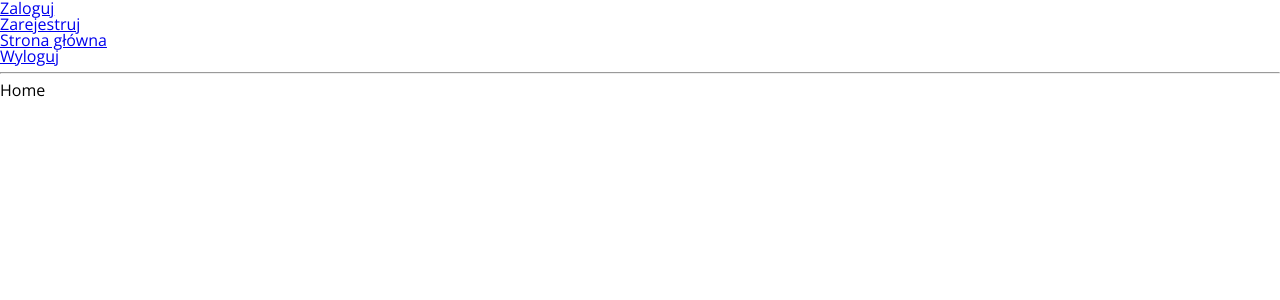
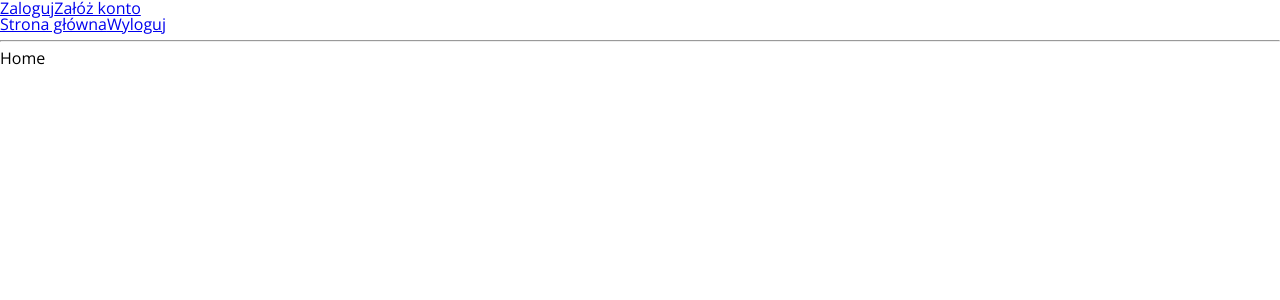
Before and after one commit to panfryingpan/Oddaj-Rzeczy, a React (Create React App) app: page / in a window 1280 px wide. Shown: the top 300 px of the page. Built offline with nearby package versions, Linux system fonts and the light colour scheme.

Commit message:
added new route / changing nav

```diff
--- /dev/null
+++ b/src/Pages/Form/form.js
@@ -0,0 +1,3 @@
+export const Form = () => {
+  return <h1>form</h1>;
+};
--- a/src/components/Navigation/Navigation.js
+++ b/src/components/Navigation/Navigation.js
@@ -1,16 +1,20 @@
 import { Link } from "react-router-dom";
-
+import "./navigation.scss";
 import * as ROUTES from "../../constants/routes";
 
 export const Navigation = () => (
-  <div>
+  <div className="navigation-wrapper">
     <ul>
       <li>
         <Link to={ROUTES.LOGIN}>Zaloguj</Link>
       </li>
       <li>
-        <Link to={ROUTES.REGISTER}>Zarejestruj</Link>
+        <Link to={ROUTES.REGISTER}>Załóż konto</Link>
       </li>
+    </ul>
+    <ul>
+      <li></li>
+      <li></li>
       <li>
         <Link to={ROUTES.HOME}>Strona główna</Link>
       </li>
--- /dev/null
+++ b/src/components/Navigation/navigation.scss
@@ -0,0 +1,7 @@
+@import "../../scss/main.scss";
+
+.navigation-wrapper {
+  ul {
+    display: flex;
+  }
+}
--- a/src/constants/routes.js
+++ b/src/constants/routes.js
@@ -1,8 +1,9 @@
 export const HOME = "/";
-export const REGISTER = "/register";
-export const LOGIN = "/login";
-export const LOGOUT = "/logout";
-export const HOME_LOGGED_IN = "/home";
+export const REGISTER = "/rejestracja";
+export const LOGIN = "/logowanie";
+export const LOGOUT = "/wylogowano";
+export const HOME_LOGGED_IN = "/";
 export const ACCOUNT = "/account";
 export const ADMIN = "/admin";
 export const PASSWORD_FORGET = "/pw-forget";
+export const FORM = "/oddaj-rzeczy";
```
